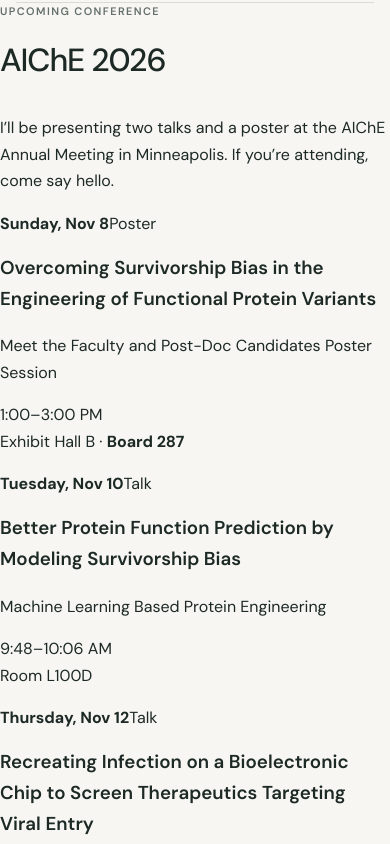
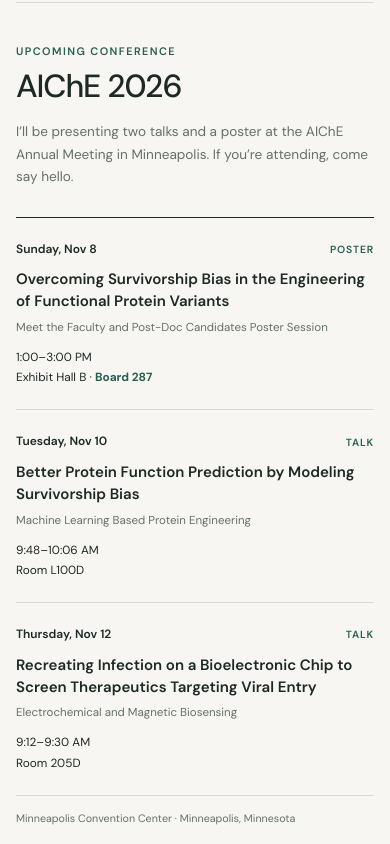
Before and after one commit to zhongmouchao/zhongmouchao.github.io, a plain HTML site: page index.html in a window 390 px wide. Shown: the part 1140-1984 px from the top of the page. Drawn offline with Linux system fonts and the light colour scheme.

Commit message:
Add conference styles to style.css
Added styles for conference layout and events.

```diff
--- a/style.css
+++ b/style.css
@@ -156,6 +156,27 @@
 .previous { text-align: right; }
 .previous a { text-decoration: underline; text-underline-offset: 3px; }
 
+.conference {
+  width: min(var(--content), calc(100% - 64px));
+  margin: 0 auto;
+  padding: 48px 0;
+  border-bottom: 1px solid var(--line);
+}
+.conference-heading { display: flex; align-items: end; justify-content: space-between; gap: 40px; margin-bottom: 28px; }
+.conference-heading .eyebrow { margin-bottom: 8px; color: var(--accent); }
+.conference-heading h2 { margin: 0; font-size: 2rem; }
+.conference-heading > p { max-width: 480px; margin: 0; color: var(--muted); font-size: 0.85rem; }
+.conference-events { border-top: 1px solid var(--ink); }
+.conference-event { display: grid; padding: 22px 0; border-bottom: 1px solid var(--line); grid-template-columns: 150px minmax(0, 1fr) 175px; gap: 24px; align-items: start; }
+.event-date { margin: 0; font-size: 0.75rem; }
+.event-date strong { display: block; font-weight: 600; }
+.event-date span { display: inline-block; margin-top: 5px; color: var(--accent); font-size: 0.65rem; font-weight: 600; letter-spacing: .08em; text-transform: uppercase; }
+.event-details h3 { max-width: 650px; margin-bottom: 5px; font-size: 0.94rem; font-weight: 600; line-height: 1.45; }
+.event-details p { margin: 0; color: var(--muted); font-size: 0.72rem; }
+.event-logistics { margin: 0; font-size: 0.74rem; line-height: 1.7; text-align: right; }
+.event-logistics strong { color: var(--accent); }
+.conference-venue { margin: 14px 0 0; color: var(--muted); font-size: 0.67rem; }
+
 .section {
   display: grid;
   width: min(var(--content), calc(100% - 64px));
@@ -230,7 +251,10 @@
 }
 
 @media (max-width: 760px) {
-  .site-header, .hero, .affiliation-strip, .section, .site-footer { width: calc(100% - 40px); }
+  .site-header, .hero, .affiliation-strip, .conference, .section, .site-footer { width: calc(100% - 40px); }
+  .conference-heading { align-items: start; flex-direction: column; gap: 16px; }
+  .conference-event { grid-template-columns: 130px minmax(0, 1fr); gap: 16px 24px; }
+  .event-logistics { grid-column: 2; text-align: left; }
   .hero { padding: 56px 0; grid-template-columns: 1fr; gap: 44px; }
   .hero-copy { max-width: 620px; }
   .hero-portrait { max-width: 380px; margin: 0; }
@@ -248,7 +272,12 @@
   .brand > span:last-child { display: none; }
   .nav { gap: 22px; }
   .nav a { font-size: 0.76rem; }
-  .hero, .affiliation-strip, .section, .site-footer { width: calc(100% - 32px); }
+  .hero, .affiliation-strip, .conference, .section, .site-footer { width: calc(100% - 32px); }
+  .conference { padding: 40px 0; }
+  .conference-event { grid-template-columns: 1fr; gap: 10px; }
+  .event-date { display: flex; align-items: center; justify-content: space-between; gap: 16px; }
+  .event-date span { margin-top: 0; }
+  .event-logistics { grid-column: 1; }
   .hero { padding: 44px 0; gap: 36px; }
   .hero .eyebrow { font-size: 0.82rem; }
   h1 { font-size: 2.8rem; }
```
